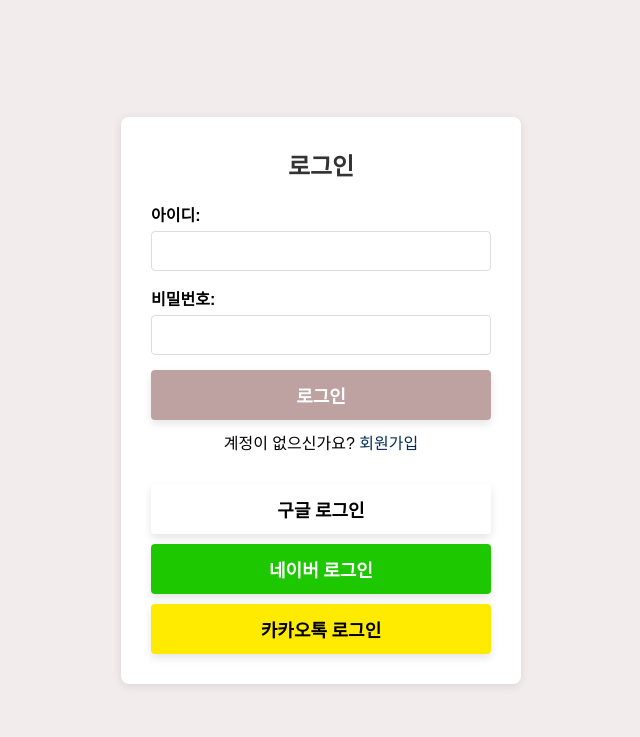
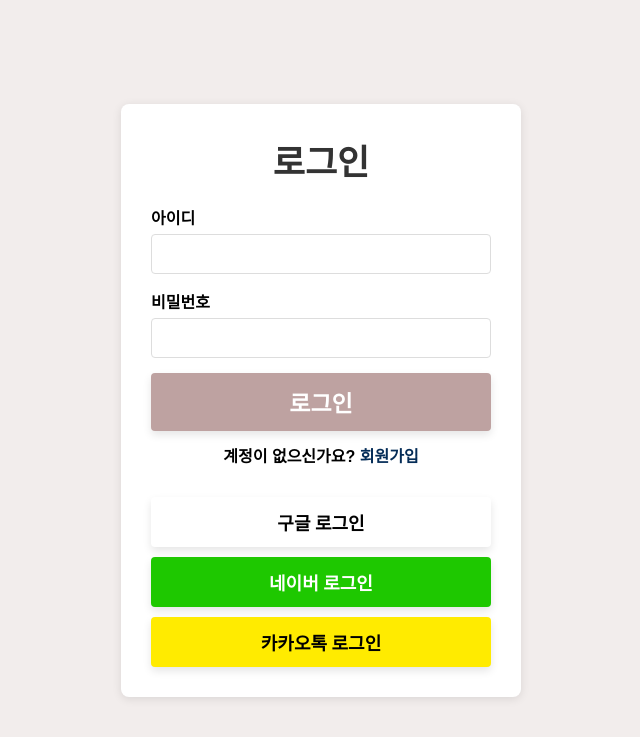
Before and after one commit to ggabaegii/RecipeRecommendation, a Flask app: page /login in a window 1280 px wide. Shown: the top 737 px of the page, without its empty margins (319-959 px from the left). Run offline with Flask 3, Linux system fonts and the light colour scheme; some web fonts are replaced.

Commit message:
로그인 화면 수정

```diff
--- a/backend/app/static/css/login.css
+++ b/backend/app/static/css/login.css
@@ -41,7 +41,8 @@ body {
 h2 {
     margin-bottom: 20px;
     color: #333;
-    font-family: 'NanumOeHarMeoNiGeurSsi', serif; /* 제목에 Marcellus 폰트 적용 */
+    font-family: 'NanumOeHarMeoNiGeurSsi', serif; /* 제목에 NanumOeHarMeoNiGeurSsi 폰트 적용 */
+    font-size: 35px;
 }
 
 /* 입력 그룹 */
@@ -78,7 +79,7 @@ button.submit-btn {
     color: white;
     border: none;
     border-radius: 4px;
-    font-size: 18px;
+    font-size: 23px;
     font-weight: bold;
     cursor: pointer;
     box-shadow: 0 4px 8px rgba(0, 0, 0, 0.1); /* 그림자 추가 */
@@ -102,7 +103,8 @@ button.submit-btn:hover {
 
 /* 회원가입 링크 */
 p {
-    margin-top: 10px;
+    margin-top: 12px;
+    font-weight: bold;
 }
 
 .signup-link {
@@ -131,7 +133,7 @@ p {
     box-sizing: border-box; /* padding 포함 크기 계산 */
     margin-top: 10px;
     box-shadow: 0 4px 8px rgba(0, 0, 0, 0.1); /* 그림자 추가 */
-    font-family: 'NanumOeHarMeoNiGeurSsi', serif; /* 소셜 로그인 버튼 폰트 Marcellus로 설정 */
+    font-family: 'NanumOeHarMeoNiGeurSsi', serif; /* 소셜 로그인 버튼 폰트 NanumOeHarMeoNiGeurSsi로 설정 */
 }
 
 /* 소셜 버튼 색상 */
--- a/backend/app/templates/login.html
+++ b/backend/app/templates/login.html
@@ -16,11 +16,11 @@
         <h2>로그인</h2>
         <form action="{{ url_for('login') }}" method="post">
             <div class="input-group">
-                <label for="username">아이디:</label>
+                <label for="username">아이디</label>
                 <input type="text" id="username" name="username" required>
             </div>
             <div class="input-group">
-                <label for="password">비밀번호:</label>
+                <label for="password">비밀번호</label>
                 <input type="password" id="password" name="password" required>
             </div>
             <button type="submit" class="submit-btn">로그인</button>
```
